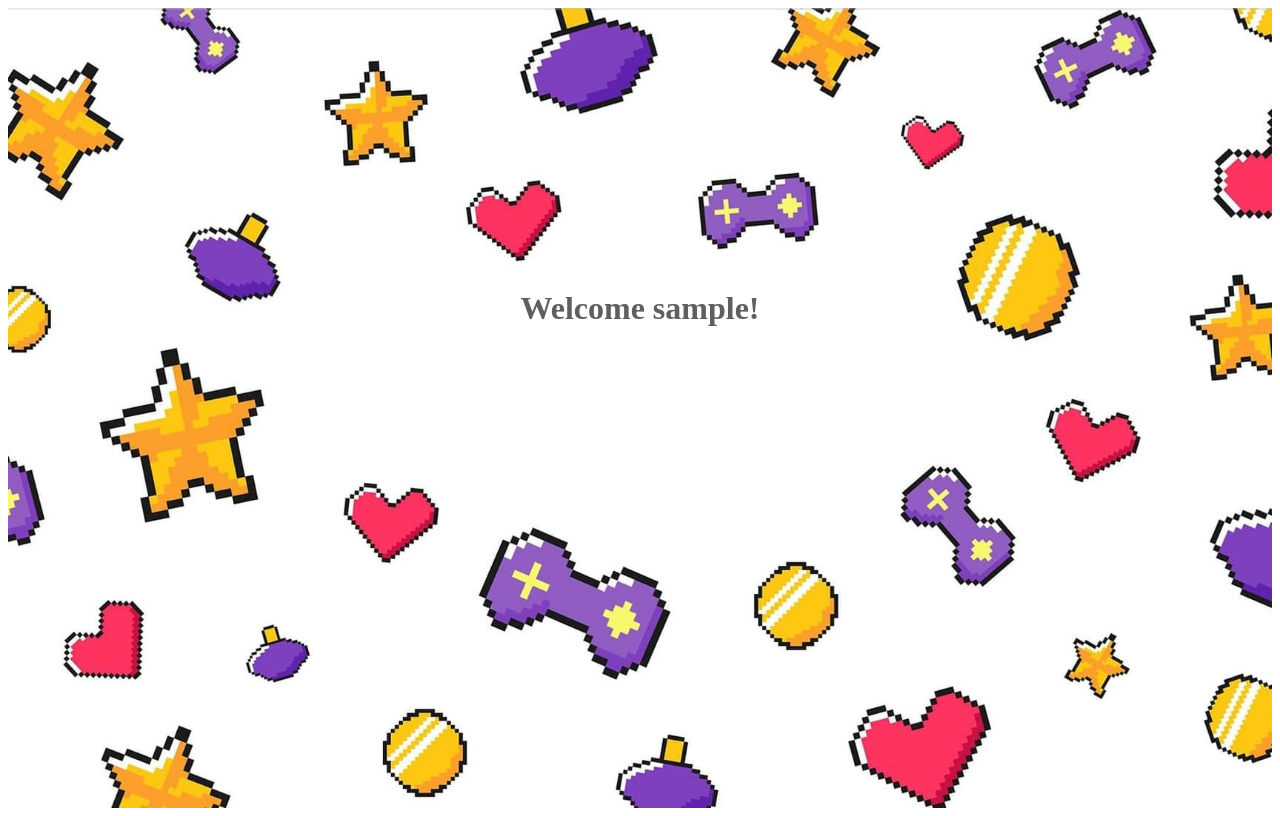
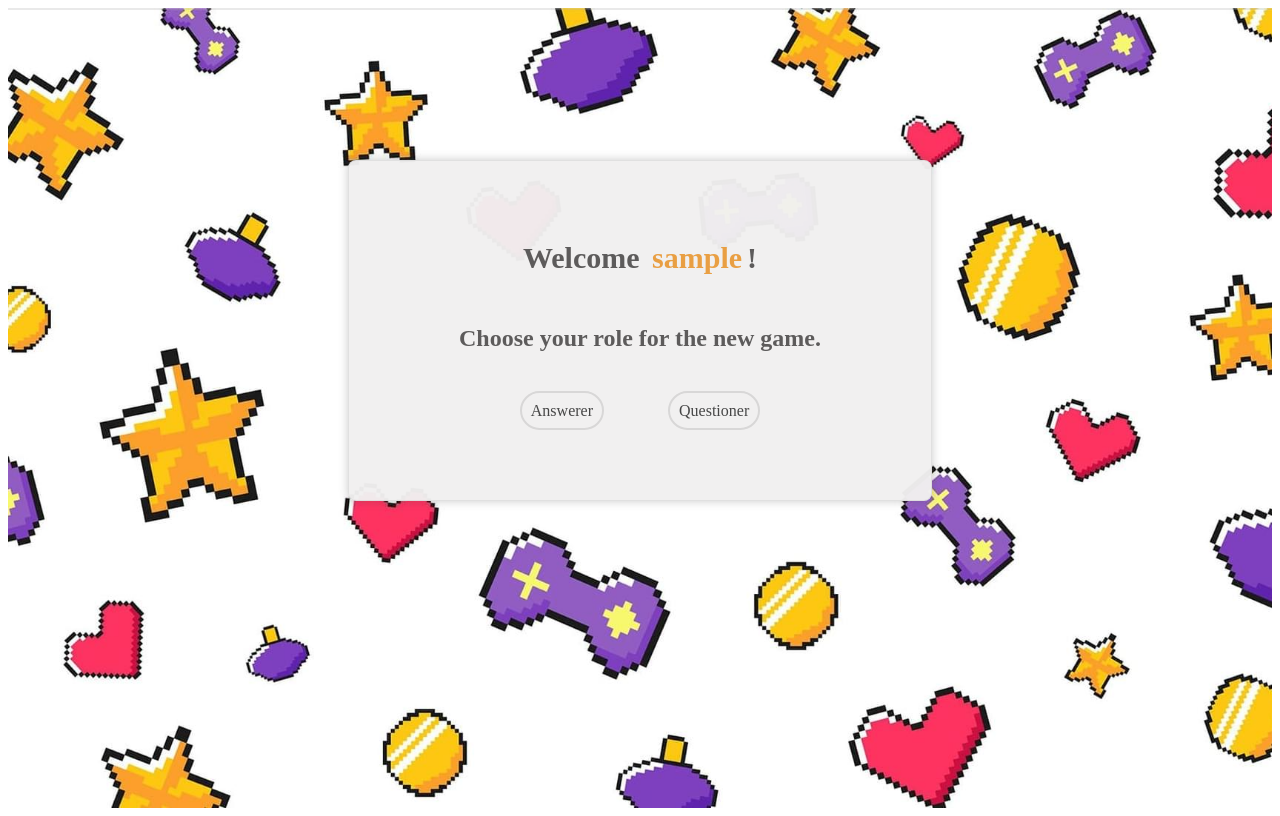
Before and after one commit to FinnMurphy98/20QuestionsAI, a Flask app: a page that uses app/templates/home.html in a window 1280 px wide. Shown: the part 63-879 px from the top of the page. Run offline with Flask 3, Linux system fonts and the light colour scheme; the visitor is signed in with stand-in values (Sample User, id 1); data comes from the database, SQL or seed files in the repository; data that the repository does not hold is empty.

Commit message:
added buttons on home page

```diff
--- a/app/static/style.css
+++ b/app/static/style.css
@@ -142,12 +142,28 @@ hr {
 
 /* home.html */
 .home-title {
-    display: flex;
+    display: block;
     justify-content: center;
     align-items: center;
-    height: 65vh;
+    text-align: center;
+    /* height: 65vh; */
     padding: 30px;
     color: #292828be;
+}
+
+.home-title h1 {
+    display: inline;
+}
+
+.home-title p {
+    color: #e89126da;
+    display: inline;
+    margin: 5px;
+}
+
+.home-title h2,
+.home-title a {
+    margin: 50px 30px;
 }
 
 /* index.html */
--- a/app/templates/home.html
+++ b/app/templates/home.html
@@ -1,7 +1,12 @@
 {% extends "base.html" %}
 
 {% block content %}
-<div class="home-title">
-    <h1>Welcome {{ user.username }}!</h1>
+<div class="card">
+    <div class="home-title">
+        <h1>Welcome <p>{{ user.username }}</p>!</h1>
+        <h2>Choose your role for the new game.</h2>
+        <a class="role" href="{{ url_for('app.new_game', role='Answerer') }}">Answerer</a>
+        <a class="role" href="{{ url_for('app.new_game', role='Questioner') }}">Questioner</a>
+    </div>
 </div>
 {% endblock %}
```
